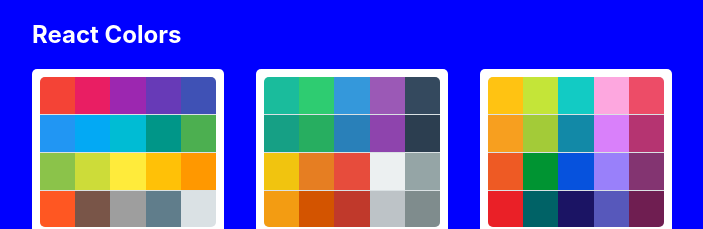
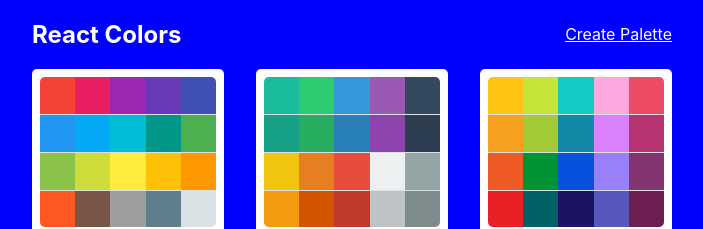
Before and after one commit to mrvncaragay/color-picker, a React (Create React App) app: page / in a window 1280 px wide. Shown: the top 229 px of the page, without its empty margins (288-991 px from the left). Built offline with nearby package versions, Linux system fonts and the light colour scheme.

Commit message:
add new palette page and route

```diff
--- a/src/App.js
+++ b/src/App.js
@@ -2,6 +2,7 @@
 import { Route, Switch } from "react-router-dom";
 import PaletteList from "./PaletteList";
 import Palette from "./Palette";
+import NewPaletteForm from "./NewPaletteForm";
 import SingleColorPalette from "./SingleColorPalette";
 import seedColors from "./seedColors";
 import { generatePalette } from "./colorHelpers";
@@ -15,6 +16,8 @@
 
   return (
     <Switch>
+      <Route exact path="/palette/new" render={NewPaletteForm} />
+
       <Route
         exact
         path="/palette/:paletteId/:colorId"
--- /dev/null
+++ b/src/NewPaletteForm.js
@@ -0,0 +1,11 @@
+import React from "react";
+
+const NewPaletteForm = () => {
+  return (
+    <div>
+      <h1>New Palette Form</h1>
+    </div>
+  );
+};
+
+export default NewPaletteForm;
--- a/src/PaletteList.js
+++ b/src/PaletteList.js
@@ -16,6 +16,7 @@
       <div className={classes.container}>
         <nav className={classes.nav}>
           <h1>React Colors</h1>
+          <Link to="/palette/new">Create Palette</Link>
         </nav>
         <div className={classes.palettes}>
           {palettes.map(palette => (
--- a/src/styles/PaletteListStyles.js
+++ b/src/styles/PaletteListStyles.js
@@ -18,7 +18,11 @@
     display: "flex",
     width: "100%",
     justifyContent: "space-between",
-    color: "white"
+    color: "white",
+    alignItems: "center",
+    "& a": {
+      color: "white"
+    }
   },
 
   palettes: {
```
